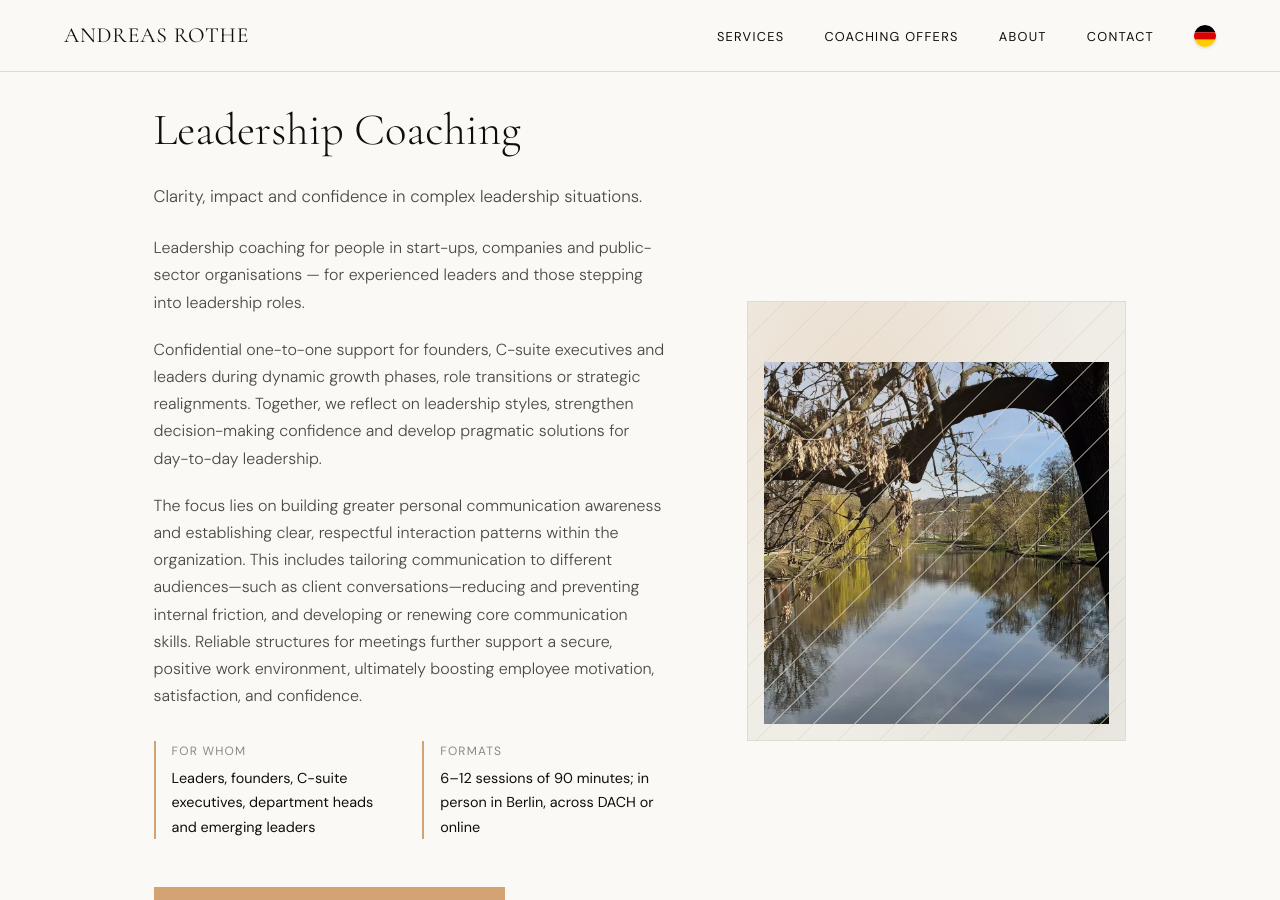
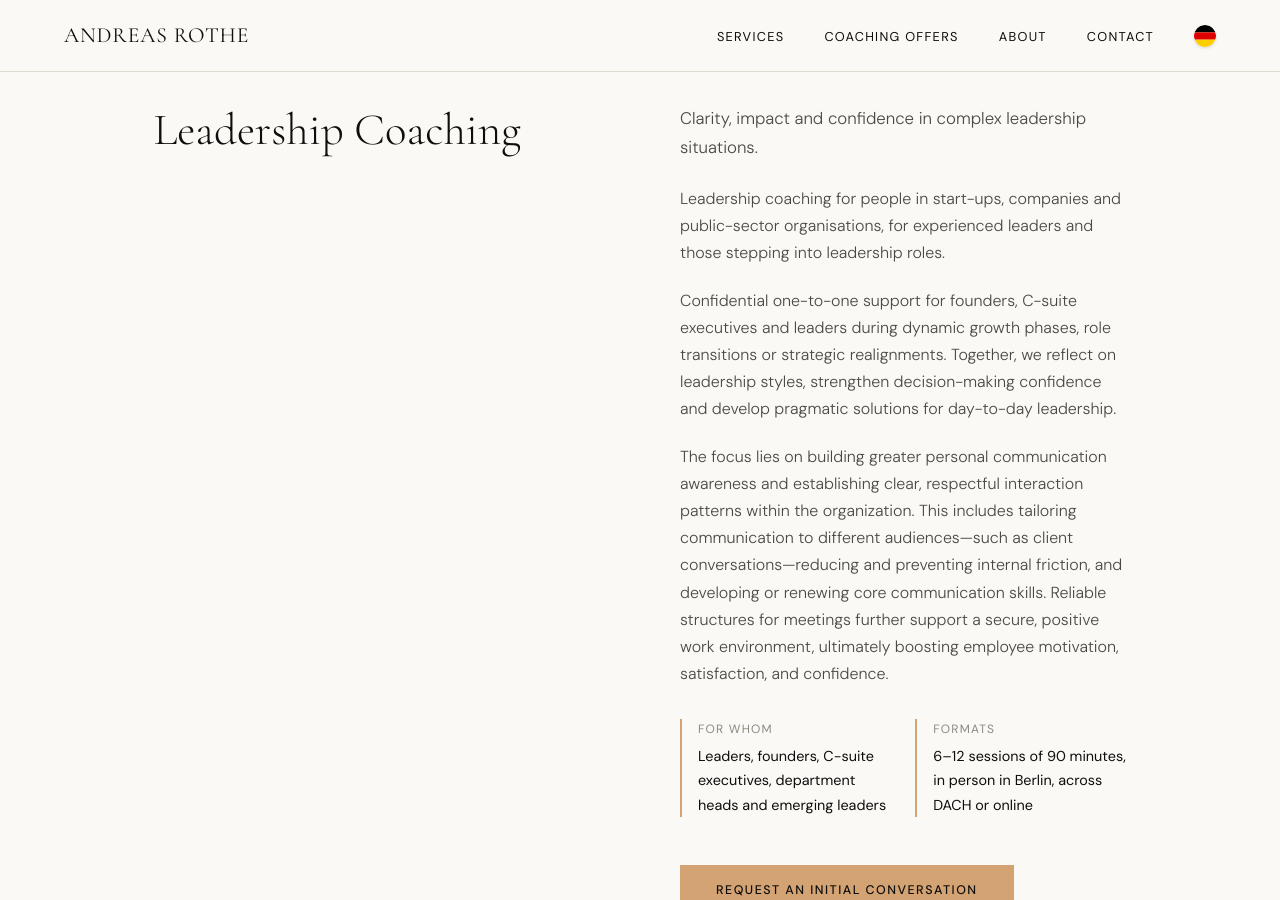
Before and after one commit to arothe161/andreasrothe, a Jekyll site: the page built from en/leadership-coaching.html, in a window 1280 px wide and 900 px high. Built offline with Jekyll 4.4.1, drawn with Linux system fonts in a browser that asks for light colours; some of the changed text lies outside the part shown.

Commit message:
EN Site Coaching LP redisign

```diff
--- a/en/leadership-coaching.html
+++ b/en/leadership-coaching.html
@@ -8,105 +8,94 @@
 description: Leadership coaching for people in start-ups, companies and public-sector organisations — for experienced leaders and those stepping into leadership roles.
 ---
 
-<!-- Section 1: Leadership Coaching -->
-<section class="lp-split-section" style="padding-top: calc(var(--nav-h) + 2rem);">
+<!-- Sektion 1: Führungskräfte-Coaching -->
+<section class="lp-split-section lp-split-section--label" style="padding-top: calc(var(--nav-h) + 2rem);">
   <div class="lp-split-text">
-    <h1 class="section-title">Leadership Coaching</h1>
-    <p class="hero-sub" style="margin-bottom: 1.5rem;">
-      Clarity, impact and confidence in complex leadership situations.
+    <h1 class="section-title">{{ site.data[page.lang].coaching_s1_title }}</h1>
+  </div>
+  <div class="about-body">
+    <p class="hero-sub" style="margin-bottom:1.5rem; max-width:none;">
+      {{ site.data[page.lang].coaching_s1_lead }}
     </p>
-    <p>
-      Leadership coaching for people in start-ups, companies and public-sector organisations — for experienced leaders and those stepping into leadership roles.
-    </p>
-    <p>
-      Confidential one-to-one support for founders, C-suite executives and leaders during dynamic growth phases, role transitions or strategic realignments. Together, we reflect on leadership styles, strengthen decision-making confidence and develop pragmatic solutions for day-to-day leadership.
-    </p>
-	<p>
-	  The focus lies on building greater personal communication awareness and establishing clear, respectful interaction patterns within the organization. This includes tailoring communication to different audiences—such as client conversations—reducing and preventing internal friction, and developing or renewing core communication skills. Reliable structures for meetings further support a secure, positive work environment, ultimately boosting employee motivation, satisfaction, and confidence.
-	</p>
-    <div class="about-credentials" style="margin-top: 2rem;">
+    <p>{{ site.data[page.lang].coaching_s1_p1 }}</p>
+    <p>{{ site.data[page.lang].coaching_s1_p2 }}</p>
+    <p>{{ site.data[page.lang].coaching_s1_p3 }}</p>
+    <div class="about-credentials" style="margin-top:2rem;">
       <div class="credential">
-        <div class="credential-title">For whom</div>
-        <div class="credential-text">Leaders, founders, C-suite executives, department heads and emerging leaders</div>
+        <div class="credential-title">{{ site.data[page.lang].coaching_s1_cred1_title }}</div>
+        <div class="credential-text">{{ site.data[page.lang].coaching_s1_cred1_text }}</div>
       </div>
       <div class="credential">
-        <div class="credential-title">Formats</div>
-        <div class="credential-text">6–12 sessions of 90 minutes; in person in Berlin, across DACH or online</div>
+        <div class="credential-title">{{ site.data[page.lang].coaching_s1_cred2_title }}</div>
+        <div class="credential-text">{{ site.data[page.lang].coaching_s1_cred2_text }}</div>
       </div>
     </div>
-    <div style="margin-top: 2.5rem;">
-      <a href="{{ '/en/#kontakt' | relative_url }}" class="btn-submit" style="text-decoration: none; display: inline-block;">Request an initial conversation →</a>
+    <div style="margin-top:2.5rem;">
+      <a href="{{ '#kontakt' | relative_url }}" class="btn-submit" style="text-decoration:none; display:inline-block;">
+        {{ site.data[page.lang].coaching_s1_cta }}
+      </a>
     </div>
-  </div>
-  <div class="hero-image hero-image--photo" style="height: 440px;">
-    <img src="{{ '/assets/park.webp' | relative_url }}" alt="A lake in a park with reflections, symbolising clarity">
   </div>
 </section>
 
 <div class="divider"></div>
 
-<!-- Section 2: Transformation -->
-<section class="lp-split-section">
+<!-- Sektion 2: Transformation -->
+<section class="lp-split-section lp-split-section--label">
   <div class="lp-split-text">
-    <h2 class="section-title">Transformation, Change and Team Development</h2>
-    <p class="hero-sub" style="margin-bottom: 1.5rem;">
-      Shape change strategically and bring teams along effectively.
+    <h2 class="section-title">{{ site.data[page.lang].coaching_s2_title }}</h2>
+  </div>
+  <div class="about-body">
+    <p class="hero-sub" style="margin-bottom:1.5rem; max-width:none;">
+      {{ site.data[page.lang].coaching_s2_lead }}
     </p>
-    <p>
-      Transformation succeeds when strategy, culture and operational processes work together. I support organisations through far-reaching restructurings, agile transitions and the introduction of AI-enabled ways of working from an integrated leadership perspective.
-    </p>
-    <p>
-      Strong collaboration grows from trust, psychological safety and a constructive approach to conflict. In tailored workshops, we clarify roles, establish transparent feedback processes and build a shared understanding of ownership and results.
-    </p>
-    <div class="about-credentials" style="margin-top: 2rem;">
+    <p>{{ site.data[page.lang].coaching_s2_p1 }}</p>
+    <p>{{ site.data[page.lang].coaching_s2_p2 }}</p>
+    <div class="about-credentials" style="margin-top:2rem;">
       <div class="credential">
-        <div class="credential-title">Benefits</div>
-        <div class="credential-text">Healthy growth, fewer silos and healthier teams</div>
+        <div class="credential-title">{{ site.data[page.lang].coaching_s2_cred1_title }}</div>
+        <div class="credential-text">{{ site.data[page.lang].coaching_s2_cred1_text }}</div>
       </div>
       <div class="credential">
-        <div class="credential-title">Approach</div>
-        <div class="credential-text">Structured change management with clear milestones</div>
+        <div class="credential-title">{{ site.data[page.lang].coaching_s2_cred2_title }}</div>
+        <div class="credential-text">{{ site.data[page.lang].coaching_s2_cred2_text }}</div>
       </div>
     </div>
-    <div style="margin-top: 2.5rem;">
-      <a href="{{ '/en/#kontakt' | relative_url }}" class="btn-submit" style="text-decoration: none; display: inline-block;">Request transformation consulting →</a>
+    <div style="margin-top:2.5rem;">
+      <a href="{{ '#kontakt' | relative_url }}" class="btn-submit" style="text-decoration:none; display:inline-block;">
+        {{ site.data[page.lang].coaching_s2_cta }}
+      </a>
     </div>
-  </div>
-  <div class="hero-image hero-image--photo" style="height: 440px;">
-    <img src="{{ '/assets/wandel-beach.jpg' | relative_url }}" alt="A beach as a symbol of continuous change">
   </div>
 </section>
 
 <div class="divider"></div>
 
-<!-- Section 3: Organisations and Public Sector -->
-<section class="lp-split-section" style="padding-bottom: 7rem;">
+<!-- Sektion 3: Behörden -->
+<section class="lp-split-section lp-split-section--label" style="padding-bottom:7rem;">
   <div class="lp-split-text">
-    <h2 class="section-title">Digital Transformation and New Work in Organisations and the Public Sector</h2>
-    <p class="hero-sub" style="margin-bottom: 1.5rem;">
-      Reorganisation and digital transformation in public-sector and private-sector organisations often present particular challenges.
+    <h2 class="section-title">{{ site.data[page.lang].coaching_s3_title }}</h2>
+  </div>
+  <div class="about-body">
+    <p class="hero-sub" style="margin-bottom:1.5rem; max-width:none;">
+      {{ site.data[page.lang].coaching_s3_lead }}
     </p>
-    <p>
-      Traditional leadership roles are increasingly complemented by modern leadership practices shaped by dynamic processes, digitalisation and AI. The demands of <em>New Work</em> can create uncertainty for leaders. A typical question is: “Am I still allowed to tell my team what to do, or does everything now have to come <em>bottom-up</em>?”
-    </p>
-    <p>
-      Together, we explore the role of leadership during transition and in agile working environments — tailored to your individual personality and current organisational context.
-    </p>
-    <div class="about-credentials" style="margin-top: 2rem;">
+    <p>{{ site.data[page.lang].coaching_s3_p1 }}</p>
+    <p>{{ site.data[page.lang].coaching_s3_p2 }}</p>
+    <div class="about-credentials" style="margin-top:2rem;">
       <div class="credential">
-        <div class="credential-title">Formats</div>
-        <div class="credential-text">Offsites, team workshops (1–2 days) and retrospectives</div>
+        <div class="credential-title">{{ site.data[page.lang].coaching_s3_cred1_title }}</div>
+        <div class="credential-text">{{ site.data[page.lang].coaching_s3_cred1_text }}</div>
       </div>
       <div class="credential">
-        <div class="credential-title">Benefits</div>
-        <div class="credential-text">Strong leadership and more effective, higher-performing teams</div>
+        <div class="credential-title">{{ site.data[page.lang].coaching_s3_cred2_title }}</div>
+        <div class="credential-text">{{ site.data[page.lang].coaching_s3_cred2_text }}</div>
       </div>
     </div>
-    <div style="margin-top: 2.5rem;">
-      <a href="{{ '/en/#kontakt' | relative_url }}" class="btn-submit" style="text-decoration: none; display: inline-block;">Request a workshop →</a>
+    <div style="margin-top:2.5rem;">
+      <a href="{{ '#kontakt' | relative_url }}" class="btn-submit" style="text-decoration:none; display:inline-block;">
+        {{ site.data[page.lang].coaching_s3_cta }}
+      </a>
     </div>
   </div>
-  <div class="hero-image hero-image--photo" style="height: 440px;">
-    <img src="{{ '/assets/baum.webp' | relative_url }}" alt="A tree as a symbol of constant change and strength">
-  </div>
 </section>
```
Also changed, not shown: _data/de.yml (+5 -5 lines).
